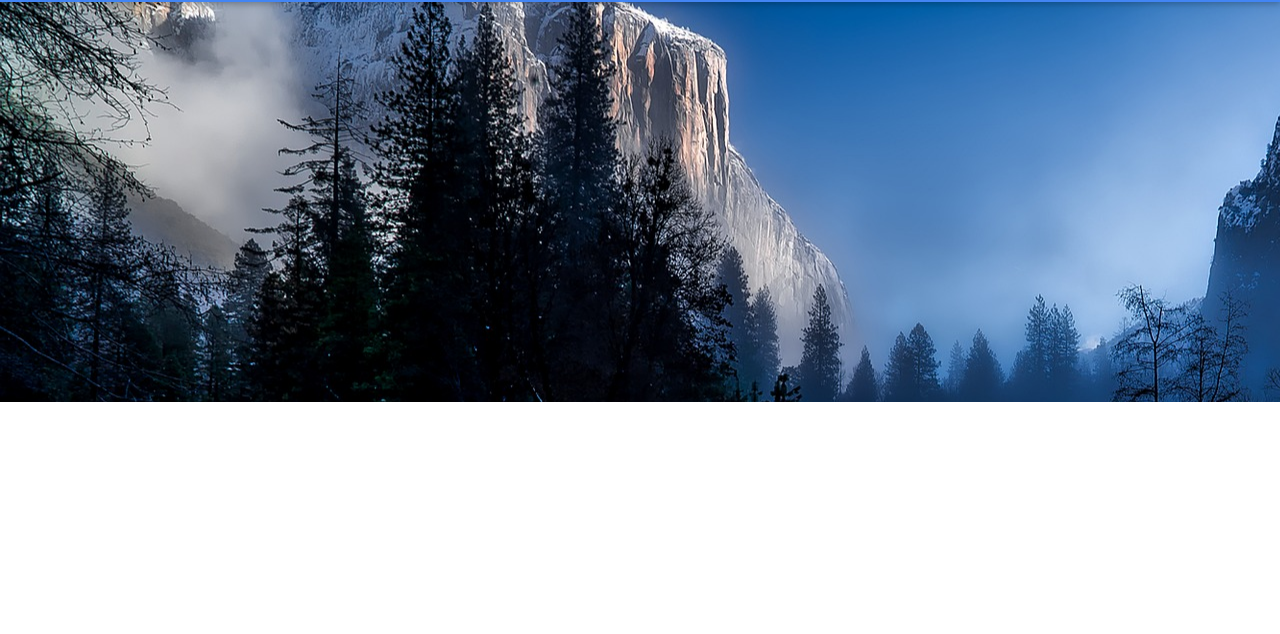
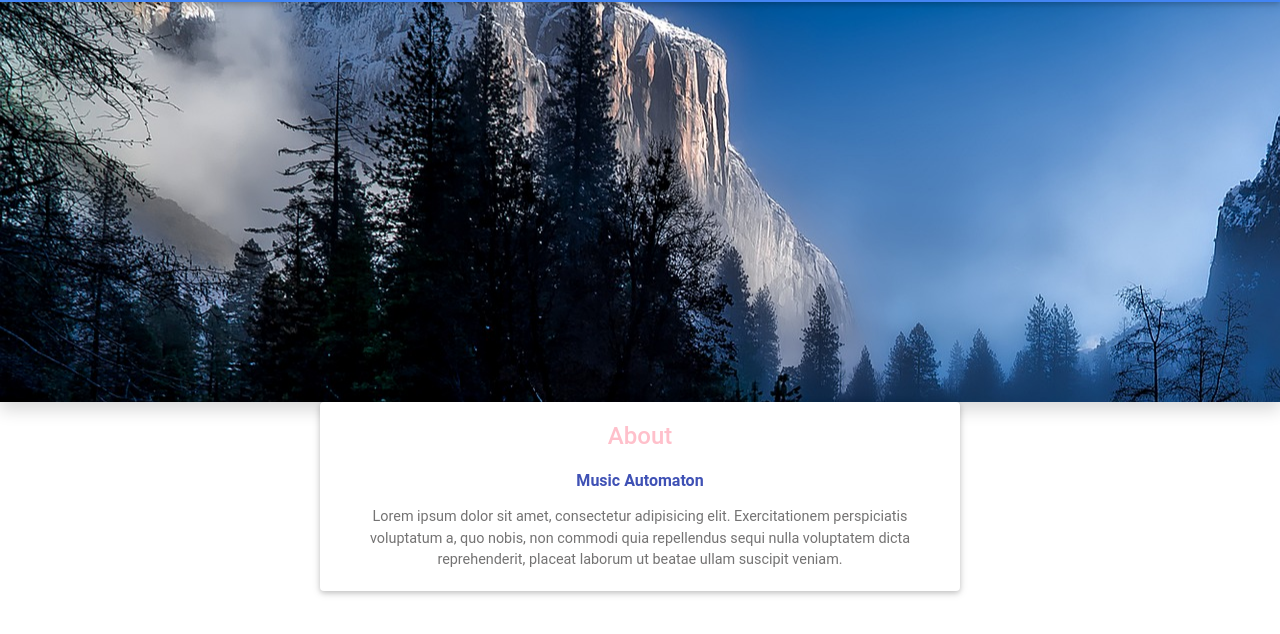
Before and after one commit to ElvannAbendroth/music-automaton-ui, a website: page index.html in a window 1280 px wide. Shown: the part 54-688 px from the top of the page. Drawn offline with nearby package versions, Linux system fonts and the light colour scheme; files that its build step writes are made by us from their sources.

Commit message:
Added about card

```diff
--- a/index.html
+++ b/index.html
@@ -60,7 +60,26 @@
 
     </nav>
 
-    <div class="header-image"></div>
+    <div class="header-image shadow"></div>
+
+    <!-- Card -->
+    <div class="card card-cascade wider reverse w-50 m-auto">
+
+        <!-- Card content -->
+        <div class="card-body card-body-cascade text-center">
+
+            <!-- Title -->
+            <h4 class="card-title"><strong>About</strong></h4>
+            <!-- Subtitle -->
+            <h6 class="font-weight-bold indigo-text py-2">Music Automaton</h6>
+            <!-- Text -->
+            <p class="card-text">Lorem ipsum dolor sit amet, consectetur adipisicing elit. Exercitationem perspiciatis voluptatum a, quo nobis, non commodi quia repellendus sequi nulla voluptatem dicta reprehenderit, placeat laborum ut beatae ullam suscipit veniam.
+            </p>
+
+        </div>
+
+    </div>
+    <!-- Card -->
 
 </body>
 
```
